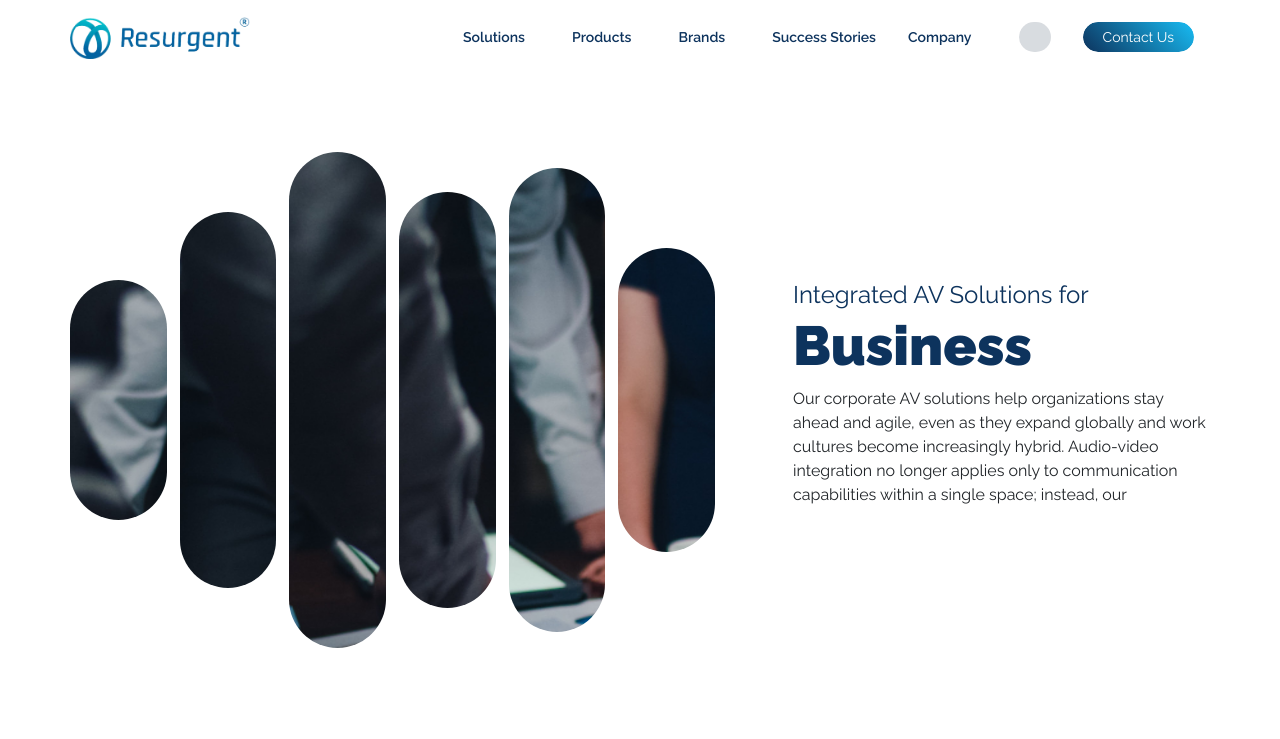
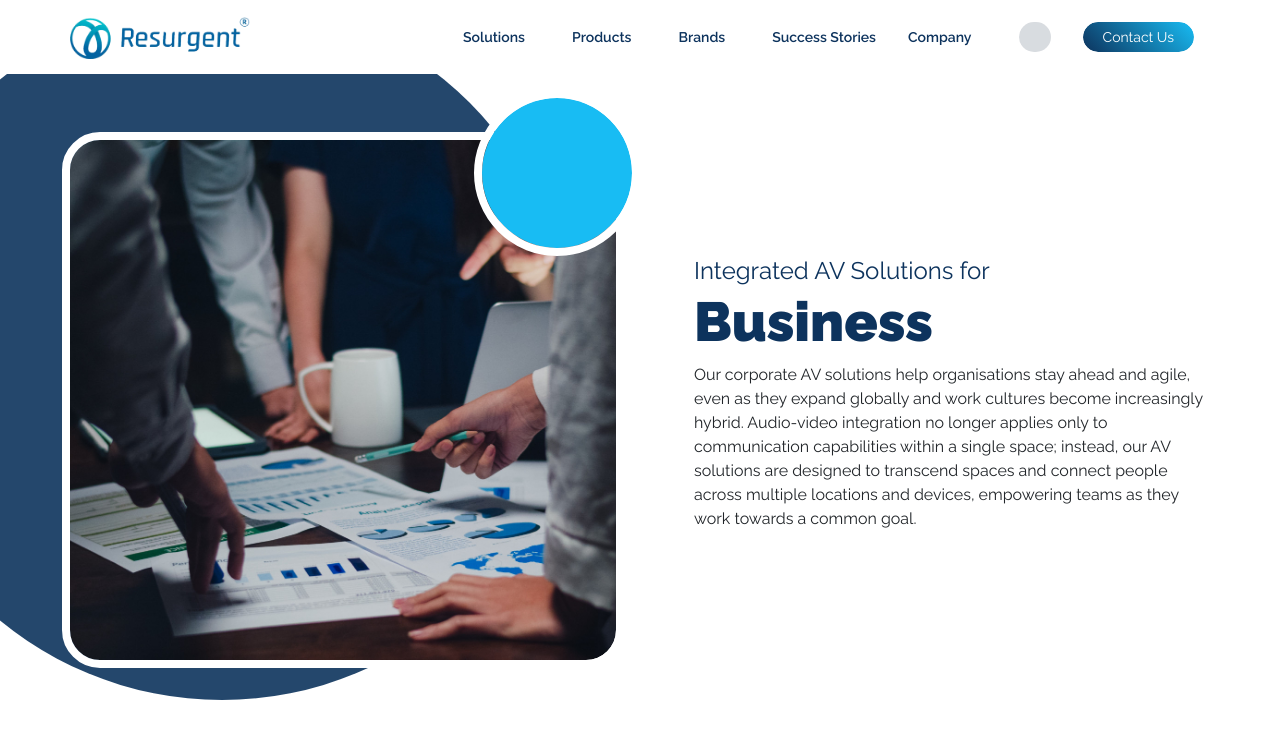
Before and after one commit to imarunsankarks/Resurgent, a PHP site: page /corporate.php in a window 1280 px wide. Shown: the top 739 px of the page. Run offline with PHP 8.4, Linux system fonts and the light colour scheme; some libraries are stand-ins or nearby versions.

Commit message:
updated solutions banner

```diff
--- a/corporate.php
+++ b/corporate.php
@@ -37,26 +37,20 @@
     <div class="viewport">
         <main id="main">
             <section class="sector-banner sec-padding">
+                <div class="sector-circle-1"></div>
                 <div class="container h-100 d-flex align-items-center">
                     <div class="row h-100 align-items-center position-relative g-5">
-                        <div class="col-md-7">
-                            <div class="banner-shape">
-                                <div class="banner-shape-element"></div>
-                                <div class="banner-shape-element"></div>
-                                <div class="banner-shape-element"></div>
-                                <div class="banner-shape-element"></div>
-                                <div class="banner-shape-element"></div>
-                                <div class="banner-shape-element"></div>
-                            </div>
+                        <div class="col-md-6">
+                           <div class="sector-banner-left">
+                            <img src="./assets/home/banner.jpg" alt="" class="sector-banner-img">
+                            <div class="sector-circle-2"></div>
+                           </div>
                         </div>
-                        <div class="col-md-5">
+                        <div class="col-md-6">
                             <div class="sector-banner-content">
                                 <span>Integrated AV Solutions for</span>
                                 <h1>Business</h1>
-                                <p>Our corporate AV solutions help organizations stay ahead and agile, even as they
-                                    expand globally and work cultures become increasingly hybrid. Audio-video
-                                    integration no longer applies only to communication capabilities within a single
-                                    space; instead, our</p>
+                                <p>Our corporate AV solutions help organisations stay ahead and agile, even as they expand globally and work cultures become increasingly hybrid. Audio-video integration no longer applies only to communication capabilities within a single space; instead, our AV solutions are designed to transcend spaces and connect people across multiple locations and devices, empowering teams as they work towards a common goal.</p>
                             </div>
                         </div>
 
@@ -82,7 +76,7 @@
                                     </div>
                                     <div class="card">
                                         <div class="number">01</div>
-                                        <div class="p_box">
+                                        <div class="p_box wo-sub">
                                                 <div class="row">
                                                     <h3 class="section-sub-heading">Unified Communication Systems</h3>
 
@@ -847,7 +841,7 @@
                                     </div>
                                     <div class="card">
                                         <div class="number">04</div>
-                                        <div class="p_box">
+                                        <div class="p_box wo-sub">
                                             <div class="row">
                                                 <h3 class="section-sub-heading">NOC-SOC Rooms</h3>
 
@@ -892,7 +886,7 @@
                                     </div>
                                     <div class="card">
                                         <div class="number">05</div>
-                                        <div class="p_box">
+                                        <div class="p_box wo-sub">
                                             <div class="row">
                                                 <h3 class="section-sub-heading">Digital Signage</h3>
 
@@ -1025,7 +1019,7 @@
                                     </div>
                                     <div class="card">
                                         <div class="number">07</div>
-                                        <div class="p_box">
+                                        <div class="p_box wo-sub">
                                             <div class="row">
                                                 <h3 class="section-sub-heading">Experience Centres</h3>
 
--- a/css/header.css
+++ b/css/header.css
@@ -2,7 +2,7 @@
 
 #header {
   position: fixed;
-  width: 100%;
+  width: 100vw;
   top: 0;
   z-index: 99;
   background: rgba(255, 255, 255, 0);
--- a/css/product.css
+++ b/css/product.css
@@ -393,3 +393,7 @@
   color: #ffffff;
   /* backdrop-filter: blur(5px); */
 }
+
+#experience{
+  background: #f3f3fe;
+}
--- a/css/sector.css
+++ b/css/sector.css
@@ -3,69 +3,39 @@
   overflow: hidden;
 }
 
-.sector-banner .banner-shape {
-  display: flex;
-  gap: 1vw;
-  align-items: center;
+.sector-banner-left{
   position: relative;
-  width: 100%;
-  height: 100%;
 }
 
-.sector-banner .banner-shape .banner-shape-element {
-  height: 38vh;
-  width: 10vw;
-  border-radius: 100px;
-  position: relative;
-  z-index: 1;
+.sector-banner-left .sector-banner-img{
+  width: 100%;
+  height: 65vh;
+  object-fit: cover;
+  border-radius: 30px;
+  outline: 8px solid #ffffff;
+}
+.sector-banner .sector-circle-1{
+  position: absolute;
+  height: 700px;
+  width: 700px;
+  border-radius: 50%;
+  background-color: var(--theme-blue);
+  left: -10%;
+  top: 0;
+  opacity: .9;
+}
+.sector-banner-left .sector-circle-2{
+  position: absolute;
+  height: 150px;
+  width: 150px;
+  border-radius: 50%;
+  background-color: var(--theme-sblue);
+  right: -3%;
+  top: -8%;
+  outline: 8px solid #ffffff;
+  /* opacity: .9; */
 }
 
-.sector-banner .banner-shape .banner-shape-element:first-child {
-  height: 30vh;
-  background: url(../assets/home/banner.jpg);
-  background-repeat: no-repeat;
-  background-size: 100vw;
-  background-position: 0 0%;
-}
-
-.sector-banner .banner-shape .banner-shape-element:nth-child(2) {
-  height: 47vh;
-  background: url(../assets/home/banner.jpg);
-  background-repeat: no-repeat;
-  background-size: 100vw;
-  background-position: -9vw 0%;
-}
-
-.sector-banner .banner-shape .banner-shape-element:nth-child(3) {
-  height: 62vh;
-  background: url(../assets/home/banner.jpg);
-  background-repeat: no-repeat;
-  background-size: 100vw;
-  background-position: -18vw 0%;
-}
-
-.sector-banner .banner-shape .banner-shape-element:nth-child(4) {
-  height: 52vh;
-  background: url(../assets/home/banner.jpg);
-  background-repeat: no-repeat;
-  background-size: 100vw;
-  background-position: -27vw 10%;
-}
-
-.sector-banner .banner-shape .banner-shape-element:nth-child(5) {
-  height: 58vh;
-  background: url(../assets/home/banner.jpg);
-  background-repeat: no-repeat;
-  background-size: 100vw;
-  background-position: -36vw 0;
-}
-
-.sector-banner .banner-shape .banner-shape-element:nth-child(6) {
-  background: url(../assets/home/banner.jpg);
-  background-repeat: no-repeat;
-  background-size: 100vw;
-  background-position: -45vw 0%;
-}
 
 .sector-banner-content {
   margin-left: 30px;
@@ -328,3 +298,13 @@
     width: 100%;
     object-fit: cover;
 }
+
+@media screen and (max-width: 566px){
+  #header {
+    background: #ffffff00;
+}
+#header .header-logo img {
+  width: 180px;
+  filter: brightness(0) invert(1);
+}
+}
--- a/header.php
+++ b/header.php
@@ -1,5 +1,4 @@
-<section>
-    <div id="header">
+    <header id="header">
         <div class="container menu_bar">
             <nav>
                 <div class="col-12">
@@ -480,5 +479,4 @@
                 </div>
             </nav>
         </div>
-    </div>
-</section>
+    </header>
```
Also changed, not shown: css/responsive.css (+53 -0 lines), education.php (+60 -28 lines), healthcare.php (+11 -14 lines), public-sector.php (+13 -16 lines), residential.php (+32 -20 lines), retail.php (+40 -21 lines), samsung-flip.php (+37 -33 lines).
